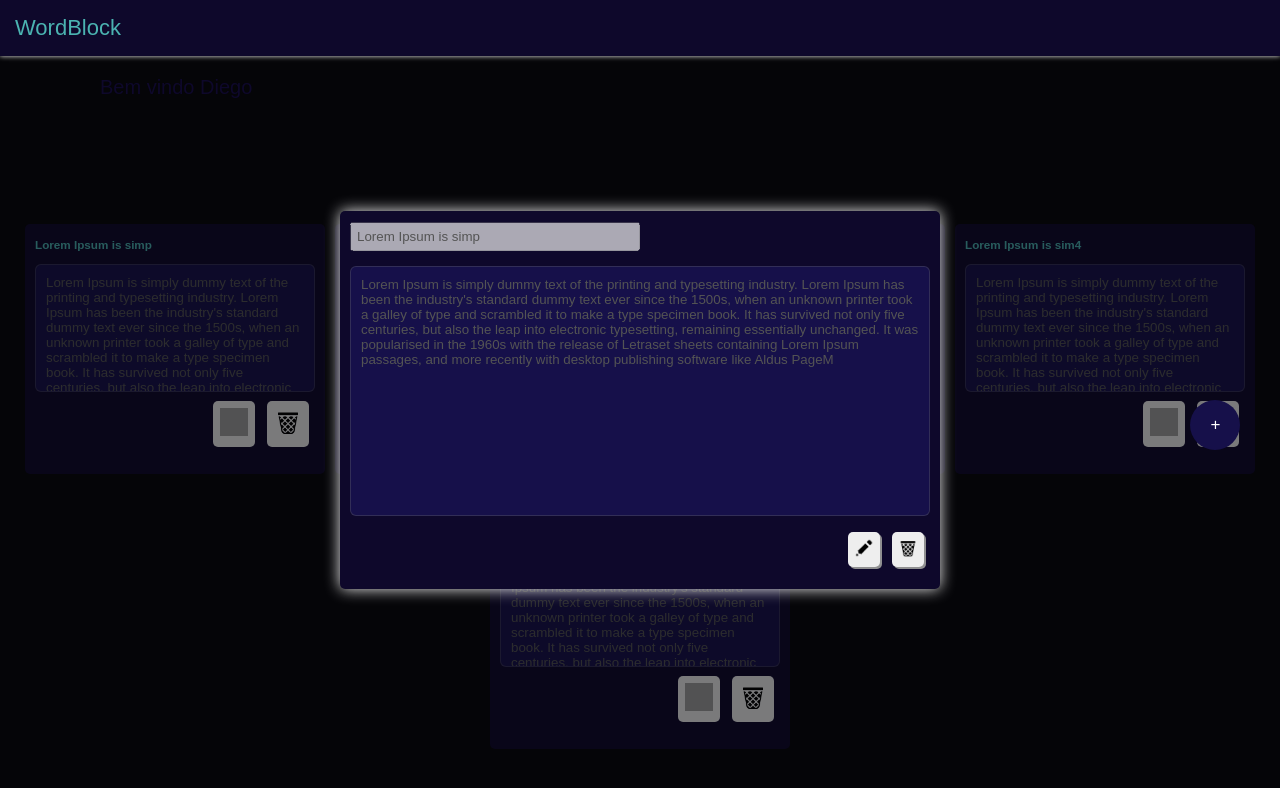
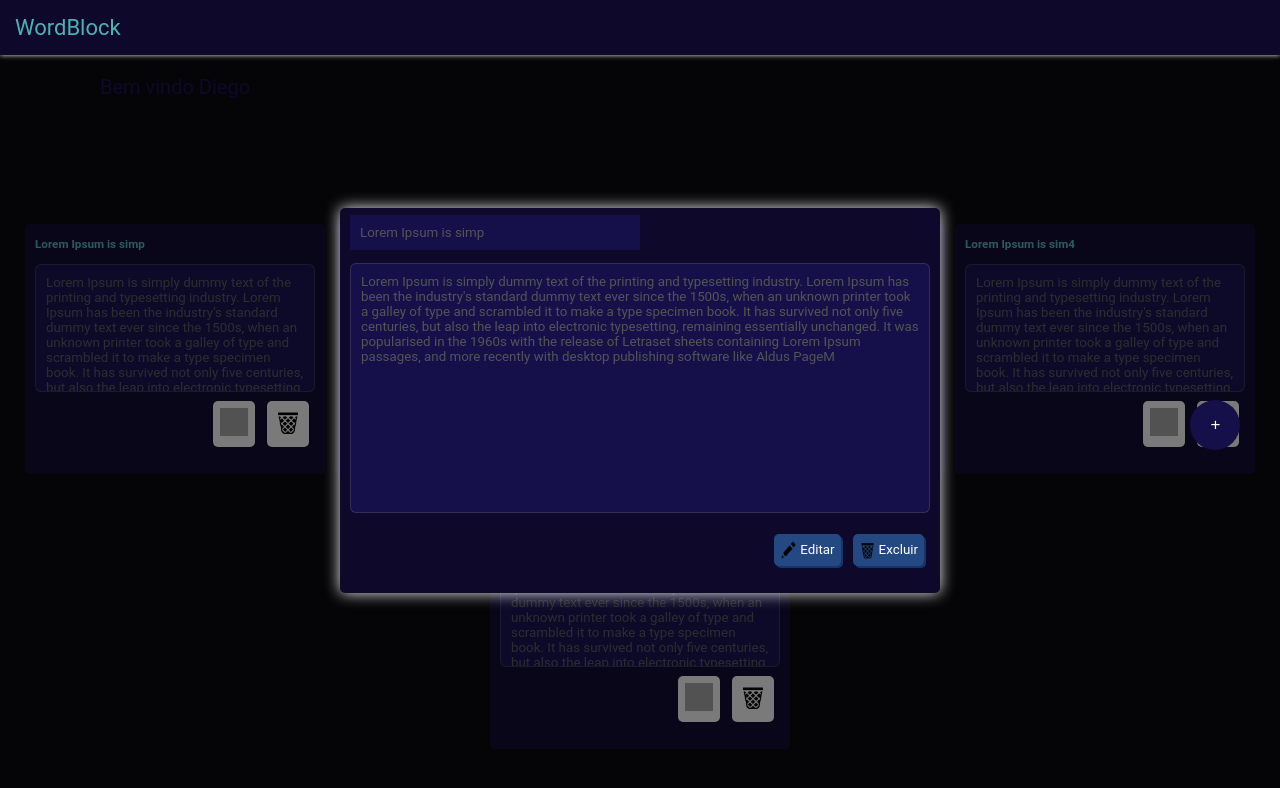
Before and after one commit to diegodevelopertec/bloco-de-notas, a React (Vite) app: page /notes in a window 1280 px wide. Both pictures are taken after a click on the link 234 px from the left and 424 px from the top of the page. Shown: the top 788 px of the page. Built offline with nearby package versions, Linux system fonts and the light colour scheme; data requests are answered from the project's data file; grey boxes are pictures that could not be loaded.

Commit message:
melhorando estilo de container

```diff
--- a/src/Components/Card/index.tsx
+++ b/src/Components/Card/index.tsx
@@ -21,7 +21,7 @@ export const Card=({info,clickDelete,onClick}:Props)=>{
 
 
     return <>
-    <S.cardContainer onClick={clickReturnData} className="cardItem">
+    <S.cardContainer  className="cardItem">
         <S.cardData>
             <span><h3 id="title-card">{info.title}</h3></span>
             <span><h3>{info.data}</h3></span>
@@ -30,7 +30,7 @@ export const Card=({info,clickDelete,onClick}:Props)=>{
             <textarea disabled name="" id="" value={info.content}></textarea>
         </S.cardContent>
         <S.ContainerActionsModal>
-            <a className="link-view"   ><img  src={ViewImage} alt="" /></a>
+            <a className="link-view" onClick={clickReturnData}  ><img  src={ViewImage} alt="" /></a>
             <a className="link-lixeira"  onClick={clickDelete} ><img src={LixeiraImage} alt="" /></a>
 
         </S.ContainerActionsModal>
--- a/src/Components/CardItem/index.tsx
+++ b/src/Components/CardItem/index.tsx
@@ -15,7 +15,7 @@ type Props={
 
 
 export const CardItem=({data,closeCardItem}:Props)=>{
-    const [inputDisbale,setInputDisable]=useState(true)
+    const [inputDisable,setInputDisable]=useState(true)
 
     const deleteNote=async (id:number )=>{
         try{
@@ -32,23 +32,33 @@ export const CardItem=({data,closeCardItem}:Props)=>{
     }
 
 
+    const EditNote=()=>{
+        setInputDisable(false)
 
+
+  }
+
+  const saveNote=()=>{
+    setInputDisable(true)
+  }
 
 
 
 
     return <>
     <S.cardContainer id={data.id.toString()} className="cardItem">
-        <S.cardData>
-            <span><input disabled id="title-card" value={data.title}></input></span>
+        <S.cardData stateInputs={inputDisable}>
+            <span><input disabled={inputDisable} id="title-card" value={data.title}></input></span>
             <span><h3>{data.data}</h3></span>
         </S.cardData>
-        <S.cardContent>
-            <textarea disabled name="" id="" value={data.content}></textarea>
+        <S.cardContent stateInputs={inputDisable}>
+            <textarea disabled={inputDisable} name="" id="" value={data.content}></textarea>
         </S.cardContent>
-        <S.ContainerActionsModal>
-            <button className="link-view"  ><img  src={EditImage} alt="" /></button>
-            <button className="link-lixeira"   onClick={()=>deleteNote(data.id)} ><img src={LixeiraImage}  alt="" /></button>
+        <S.ContainerActionsModal >
+            {inputDisable && <button className="link-view" onClick={EditNote}  ><img  src={EditImage} alt="" />Editar</button> ||
+                  <button className="link-view" onClick={saveNote}  ><img  src={EditImage} alt="" />salvar</button>
+            }
+            <button className="link-lixeira"   onClick={()=>deleteNote(data.id)} ><img src={LixeiraImage}  alt="" />Excluir</button>
 
         </S.ContainerActionsModal>
     </S.cardContainer>
--- a/src/Components/CardItem/style.ts
+++ b/src/Components/CardItem/style.ts
@@ -1,5 +1,8 @@
 import styled from 'styled-components'
 
+type Props={
+    stateInputs:boolean
+}
 
 export const cardContainer=styled.div`
 
@@ -15,7 +18,6 @@ export const cardContainer=styled.div`
     box-shadow: 0 0 15px #eee;
 
     :hover{
-      background:#11192b;
       color:white;
     }
     @media screen and (max-width:600px){
@@ -25,7 +27,7 @@ export const cardContainer=styled.div`
        margin-top:10px;
     }
 `
-export const cardData=styled.div`
+export const cardData=styled.div<Props>`
     display:flex;
     justify-content:space-between;
     align-items:center;
@@ -36,27 +38,32 @@ export const cardData=styled.div`
 
     span{
         width: 100%;
+        background-color: #16104a;
         input{
-         width: 100%;
-         padding: 5px ;
+            transition: all ease 0.3s;
+            width: 100%;
+            background-color:  ${props=>props.stateInputs ? '#16104a' : '#eeee'};
+            padding: 10px ;
+            border: none;
+            border-radius: 5px;
      }
     }
 
 `
 
-export const cardContent=styled.div`
+export const cardContent=styled.div<Props>`
     flex:1;
     margin-top:10px;
-
 
     textarea{
     width:100%;
     height: 250px;
     resize:none;
     border-radius: 6px;
-    background-color: #16104a;
+    background-color: ${props=>props.stateInputs ? '#16104a' : '#eeee'};
     padding:10px;
     overflow:auto;
+    transition: all ease 0.3s;
 
     }
     @media screen and (max-width:600px){
@@ -75,13 +82,18 @@ margin-bottom: 12px;
 button{
     text-decoration:none;
     background-color:#eee;
-    margin-left:6px;
-    margin-right:6px;
+    margin:5px 6px;
+    text-align: center;
+    display: flex;
+    align-items: center;
      padding: 6px;
      border-radius: 5px;
-     box-shadow:2px 2px 0 #909091;
+     box-shadow:2px 2px 0 #13356b;
      transition:all ease .3s;
     border: none;
+    color: white;
+    background-color: #244882;
+
 
      &:hover{
         background-color:#33cc52;
@@ -91,6 +103,7 @@ button{
    img{
     height: 20px;
     width: 20px;
+    padding-right: 3px;
    }
 }
 `
--- a/src/Components/Modal/style.module.css
+++ b/src/Components/Modal/style.module.css
@@ -8,8 +8,6 @@
     width: 600px;
     background-color: #0e082b;
     border-radius: 10px;
-   /*position: fixed;
-    //top: 180px;*/
     transition: all ease .4s;
     box-shadow: 0 0 13px rgb(130, 144, 209);
 
--- a/src/Pages/AllNotes/AllNotes.tsx
+++ b/src/Pages/AllNotes/AllNotes.tsx
@@ -84,9 +84,9 @@ return <>
           </S.ListContainer>
           <BotaoFixo activateOnModal={actionsModal.openModal}/>
        </S.Main>
-       {activeModalContainer && <S.ContainerModal>
+       {activeModalContainer && <S.ContainerModal >
            { onModal && <Modal  activateOffModal={actionsModal.closeModal} />}
-           {visibleModalEdit && <CardItem  closeCardItem={removeModals} data={dataModalEdit} />}
+           {visibleModalEdit ?  <CardItem  closeCardItem={removeModals} data={dataModalEdit} /> : null}
        </S.ContainerModal>}
 
 
--- a/src/index.css
+++ b/src/index.css
@@ -2,7 +2,7 @@
   margin:0;
   padding:0;
   box-sizing: border-box;
-  font-family: Arial;
+  font-family: 'Roboto', sans-serif;
 
 }
 body{
```
